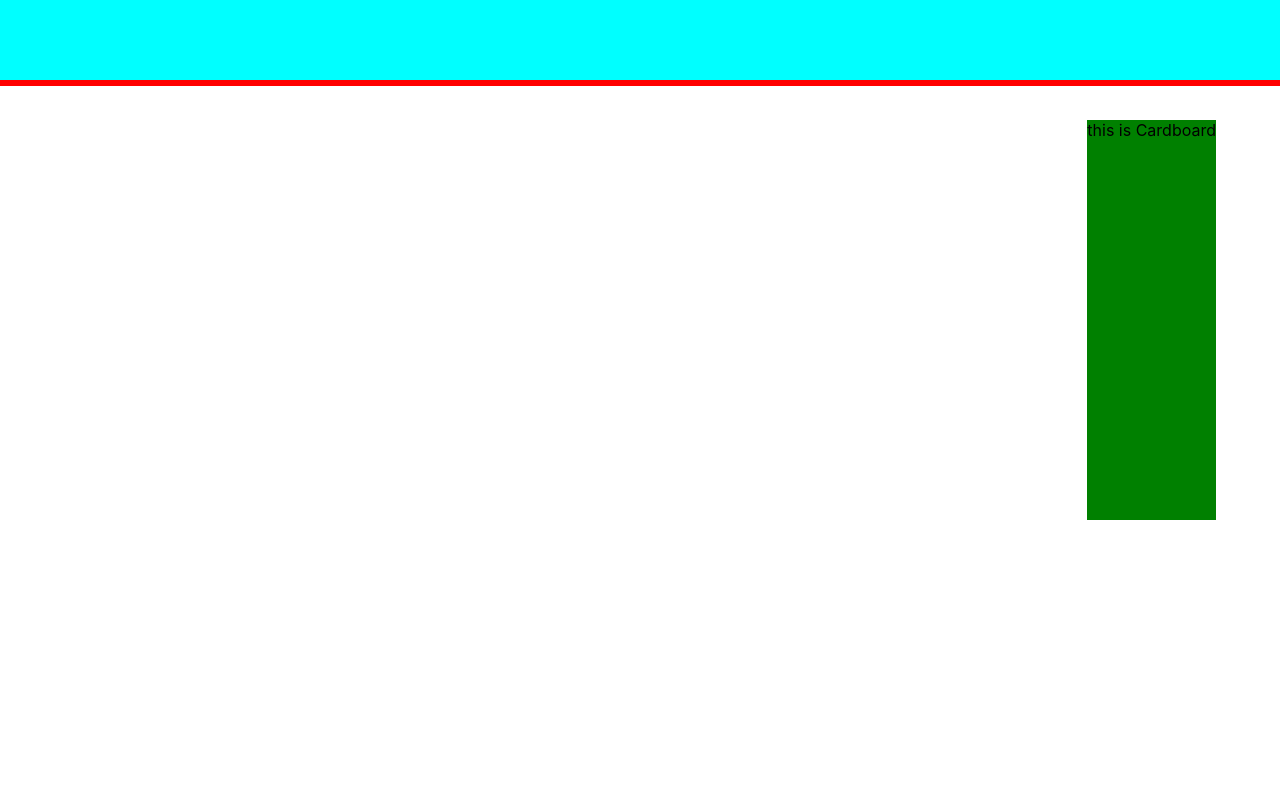
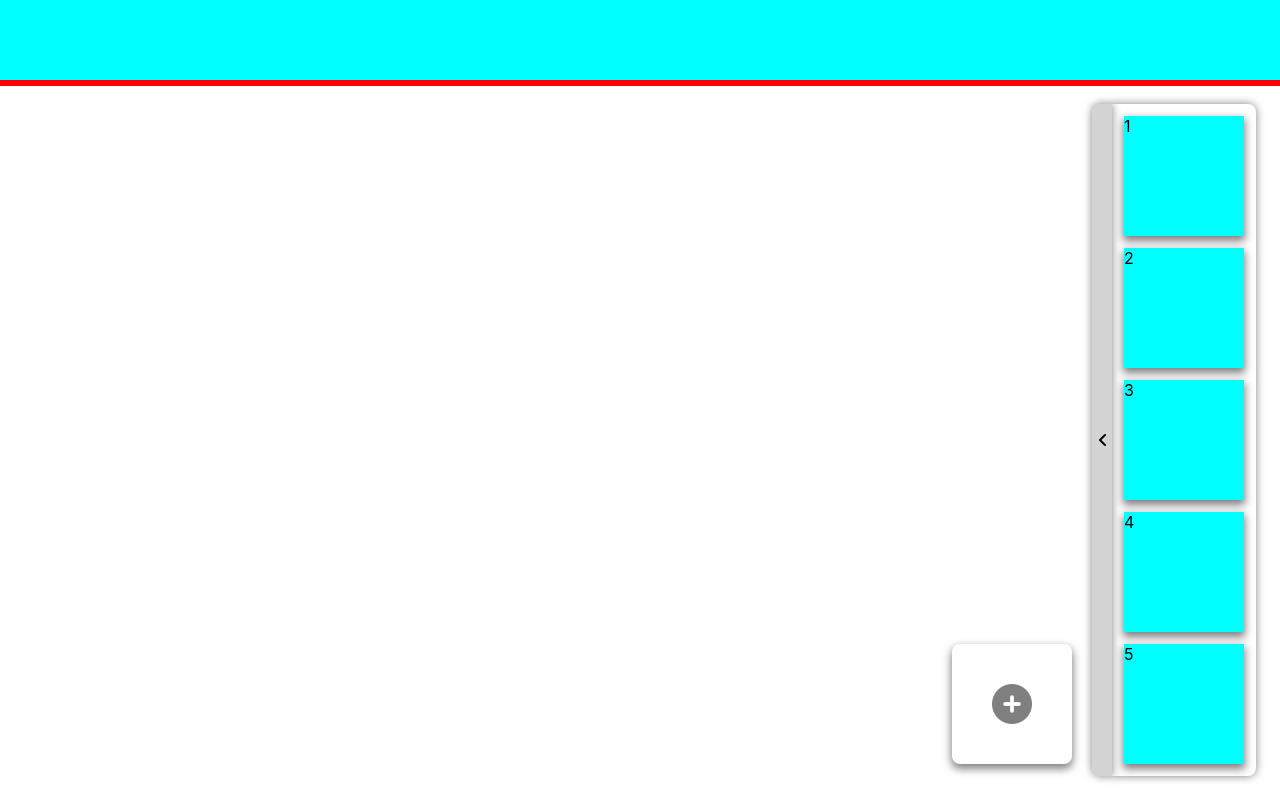
Before and after one commit to codestates/luca, a React (Create React App) app in the folder luca-client/: page /project in a window 1280 px wide. Built offline with nearby package versions, Linux system fonts and the light colour scheme.

Commit message:
Add cardboard component and basic animations

```diff
--- a/luca-client/public/index.html
+++ b/luca-client/public/index.html
@@ -28,7 +28,7 @@
       work correctly both with client-side routing and a non-root public URL.
       Learn how to configure a non-root public URL by running `npm run build`.
     -->
-    <title>React App</title>
+    <title>Luca</title>
   </head>
   <body>
     <noscript>You need to enable JavaScript to run this app.</noscript>
--- a/luca-client/src/components/canvas3.js
+++ /dev/null
@@ -1,3 +0,0 @@
-export default function Canvas3() {
-  return <div>this is canvas</div>;
-}
--- a/luca-client/src/components/cardboard.js
+++ b/luca-client/src/components/cardboard.js
@@ -1,14 +1,248 @@
+import { useState } from "react/cjs/react.development";
 import styled from "styled-components";
 
-const ExBoard = styled.div`
-  z-index: 999;
+// 현재 <CardContainer>, <Opener>, <CardAdder> 에 각각 다른 animation이 적용되어 있습니다.
+// <CardContainer>는 width 를, <Opener>, <CardAdder> 는 right 값을 변화시키는 keyframes 입니다.
+// 1. 절대위치가 아닌, <CardContainer>에 flex 박스를 적용해 컴포넌트를 다시 구성하거나
+// 2. animation 속성과 keyframes 속성을 묶어 함수형으로 작성하는 방식으로 리팩토링 할 수 있을 것입니다.
+
+const CardContainer = styled.div`
+  z-index: 800;
   position: fixed;
-  top: 15vh;
-  right: 5vw;
-  height: 50vh;
-  background-color: green;
+  top: 13vh;
+  right: 3vh;
+  width: 18vh;
+  height: 84vh;
+  background-color: white;
+  border-radius: 0 1vh 1vh 0;
+  display: flex;
+  flex-direction: column;
+  align-items: flex-start;
+  box-shadow: 0vh 0vh 1vh rgba(0, 0, 0, 0.5);
+
+  animation-name: ${(props) => {
+    if (props.isCardContOpen !== null && props.isCardContOpen === true) {
+      return "containerIn";
+    } else if (
+      props.isCardContOpen !== null &&
+      props.isCardContOpen === false
+    ) {
+      return "containerOut";
+    }
+  }};
+  animation-duration: 1s;
+  animation-iteration-count: 1;
+  animation-fill-mode: forwards;
+  animation-play-state: running;
+
+  @keyframes containerIn {
+    from {
+      width: 18vh;
+    }
+    to {
+      width: 100vh;
+    }
+  }
+
+  @keyframes containerOut {
+    from {
+      width: 100vh;
+    }
+    to {
+      width: 18vh;
+    }
+  }
+`;
+
+const Opener = styled.div`
+  z-index: 800;
+  position: fixed;
+  top: 13vh;
+  right: 21vh;
+  width: 2.5vh;
+  height: 84vh;
+  background-color: lightgrey;
+  border-radius: 1vh 0 0 1vh;
+  box-shadow: 0vh 0vh 1vh rgba(0, 0, 0, 0.5);
+  display: flex;
+  align-items: center;
+  cursor: pointer;
+  > i {
+    margin-left: 0.75vh;
+    flex: 1 0 auto;
+  }
+
+  animation-name: ${(props) => {
+    if (props.isCardContOpen !== null && props.isCardContOpen === true) {
+      return "openerIn";
+    } else if (
+      props.isCardContOpen !== null &&
+      props.isCardContOpen === false
+    ) {
+      return "openerOut";
+    }
+  }};
+  animation-duration: 1s;
+  animation-iteration-count: 1;
+  animation-fill-mode: forwards;
+  animation-play-state: running;
+
+  @keyframes openerIn {
+    from {
+      right: 21vh;
+    }
+    to {
+      right: 103vh;
+    }
+  }
+
+  @keyframes openerOut {
+    from {
+      right: 103vh;
+    }
+    to {
+      right: 21vh;
+    }
+  }
+`;
+
+const Card = styled.div`
+  z-index: 900;
+  width: 15vh;
+  height: 15vh;
+  margin: 1.5vh 1.5vh 0 1.5vh;
+  background-color: cyan;
+  box-shadow: 0vh 0.5vh 1vh 0.1vh rgba(0, 0, 0, 0.5);
+`;
+
+const CardAdder = styled.div`
+  z-index: 900;
+  position: fixed;
+  bottom: 4.5vh;
+  right: 26vh;
+  width: 15vh;
+  height: 15vh;
+  background-color: white;
+  border-radius: 1vh;
+  box-shadow: 0vh 0.5vh 1vh 0.1vh rgba(0, 0, 0, 0.5);
+  text-align: center;
+  display: flex;
+  flex-direction: column;
+  justify-content: center;
+  cursor: pointer;
+
+  > div {
+    font-size: 5vh;
+    color: grey;
+  }
+
+  animation-name: ${(props) => {
+    // if (props.isCardContOpen !== null) {
+    //   if (props.isCardContOpen === true) {
+    //     return "adderSlideIn";
+    //   } else {
+    //     return "adderSlideOut";
+    //   }
+    // }
+    if (props.isAdderOpen !== null) {
+      if (props.isAdderOpen === true) {
+        return "adderOpen";
+      } else {
+        return "adderClose";
+      }
+    }
+  }};
+  animation-duration: 1s;
+  animation-iteration-count: 1;
+  animation-fill-mode: forwards;
+  animation-play-state: running;
+
+  @keyframes adderSlideIn {
+    from {
+      right: 25vh;
+    }
+    to {
+      right: 107vh;
+    }
+  }
+
+  @keyframes adderSlideOut {
+    from {
+      right: 107vh;
+    }
+    to {
+      right: 25vh;
+    }
+  }
+
+  @keyframes adderOpen {
+    from {
+      width: 15vh;
+      height: 15vh;
+    }
+    to {
+      width: 32vh;
+      height: 32vh;
+    }
+  }
+
+  @keyframes adderClose {
+    from {
+      width: 32vh;
+      height: 32vh;
+    }
+    to {
+      width: 15vh;
+      height: 15vh;
+    }
+  }
 `;
 
 export default function Cardboard() {
-  return <ExBoard>this is Cardboard</ExBoard>;
+  const [isCardContOpen, setIsCardContOpen] = useState(null); // default animation state
+  const [isAdderOpen, setIsAdderOpen] = useState(null); // default animation state
+
+  const sliderHandler = () => {
+    setIsCardContOpen(!isCardContOpen);
+  };
+
+  const adderOpenHandler = () => {
+    setIsAdderOpen(!isAdderOpen);
+  };
+
+  console.log("isCardContOpen: ", isCardContOpen);
+  console.log("isAdderOpen: ", isAdderOpen);
+
+  return (
+    <div>
+      <CardContainer isCardContOpen={isCardContOpen}>
+        <Card>1</Card>
+        <Card>2</Card>
+        <Card>3</Card>
+        <Card>4</Card>
+        <Card>5</Card>
+        {/* <Card>상위 4개 limit로 .map</Card> */}
+        <CardAdder
+          isCardContOpen={isCardContOpen}
+          isAdderOpen={isAdderOpen}
+          onClick={adderOpenHandler}
+        >
+          <div>
+            <i class="fa-solid fa-circle-plus"></i>
+          </div>
+        </CardAdder>
+        <Opener
+          className="opener"
+          onClick={sliderHandler}
+          isCardContOpen={isCardContOpen}
+        >
+          {isCardContOpen ? (
+            <i class="fa-solid fa-angle-right"></i>
+          ) : (
+            <i class="fa-solid fa-angle-left"></i>
+          )}
+        </Opener>
+      </CardContainer>
+    </div>
+  );
 }
```
